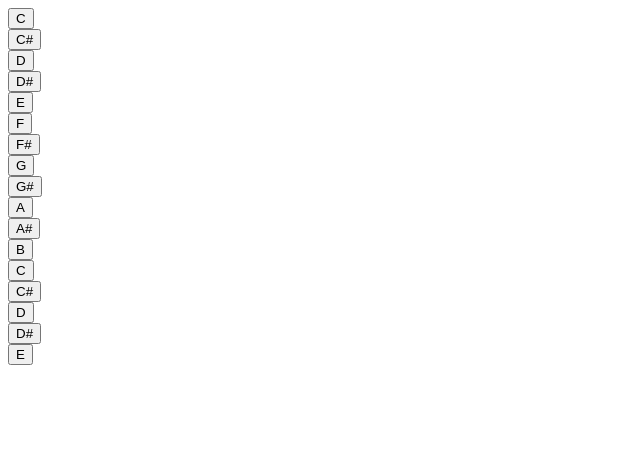
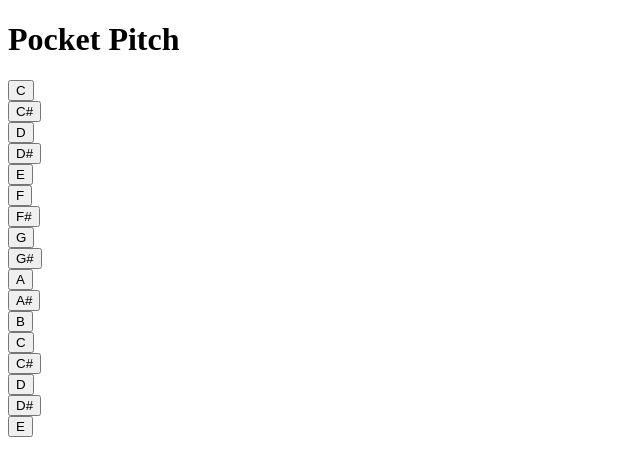
Before and after one commit to DJ620/Pocket-Pitch-Desktop, a React (Vite) app in the folder Pocket-Pitch/: page / in a window 1280 px wide. Shown: the top 476 px of the page, without its empty margins (0-640 px from the left). Built offline with nearby package versions, Linux system fonts and the light colour scheme.

Commit message:
readded header

```diff
--- a/Pocket-Pitch/src/App.jsx
+++ b/Pocket-Pitch/src/App.jsx
@@ -5,6 +5,7 @@ import MusicNotes from "./Components/Note";
 const App = () => {
   return (
     <div>
+      <h1>Pocket Pitch</h1>
       {allNotes.map((note) => {
         return (
           <div key={note.id}>
```
Also changed, not shown: 3 other files (tests, documents, lock files or other folders).
